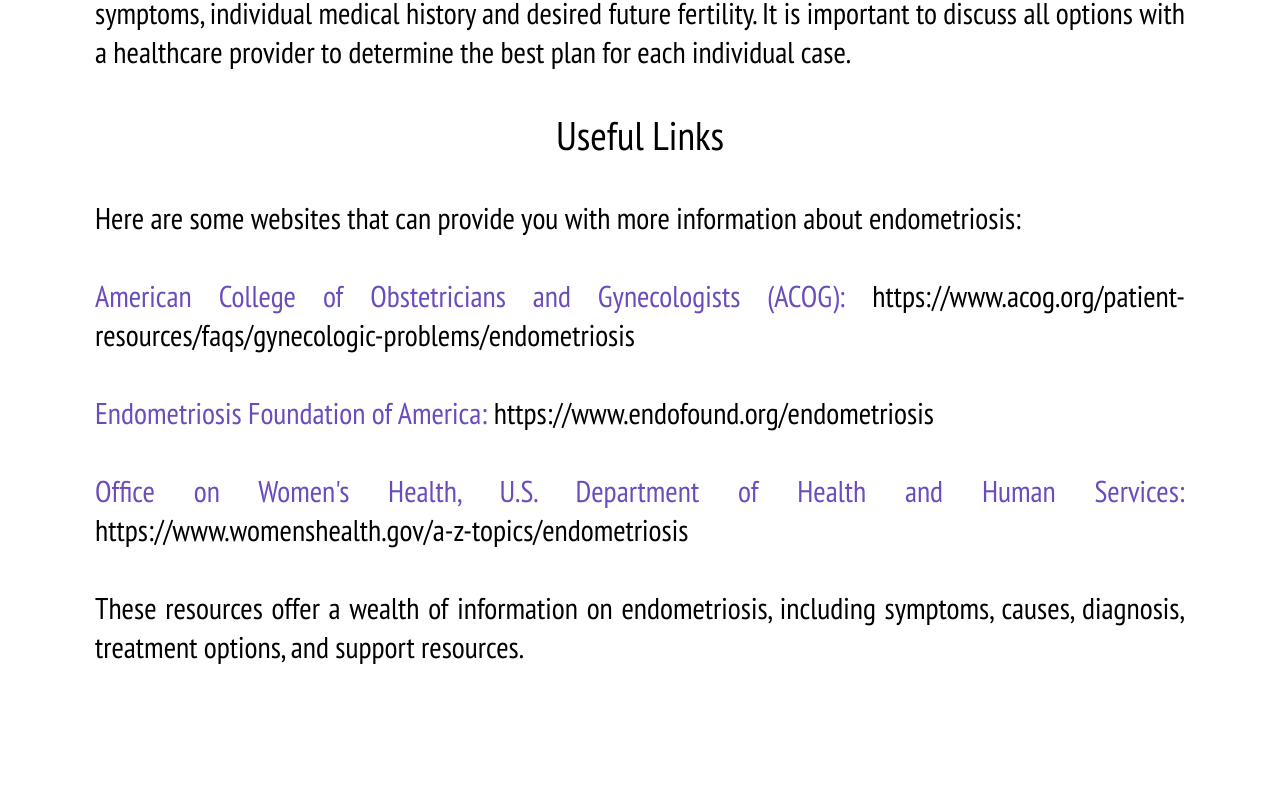
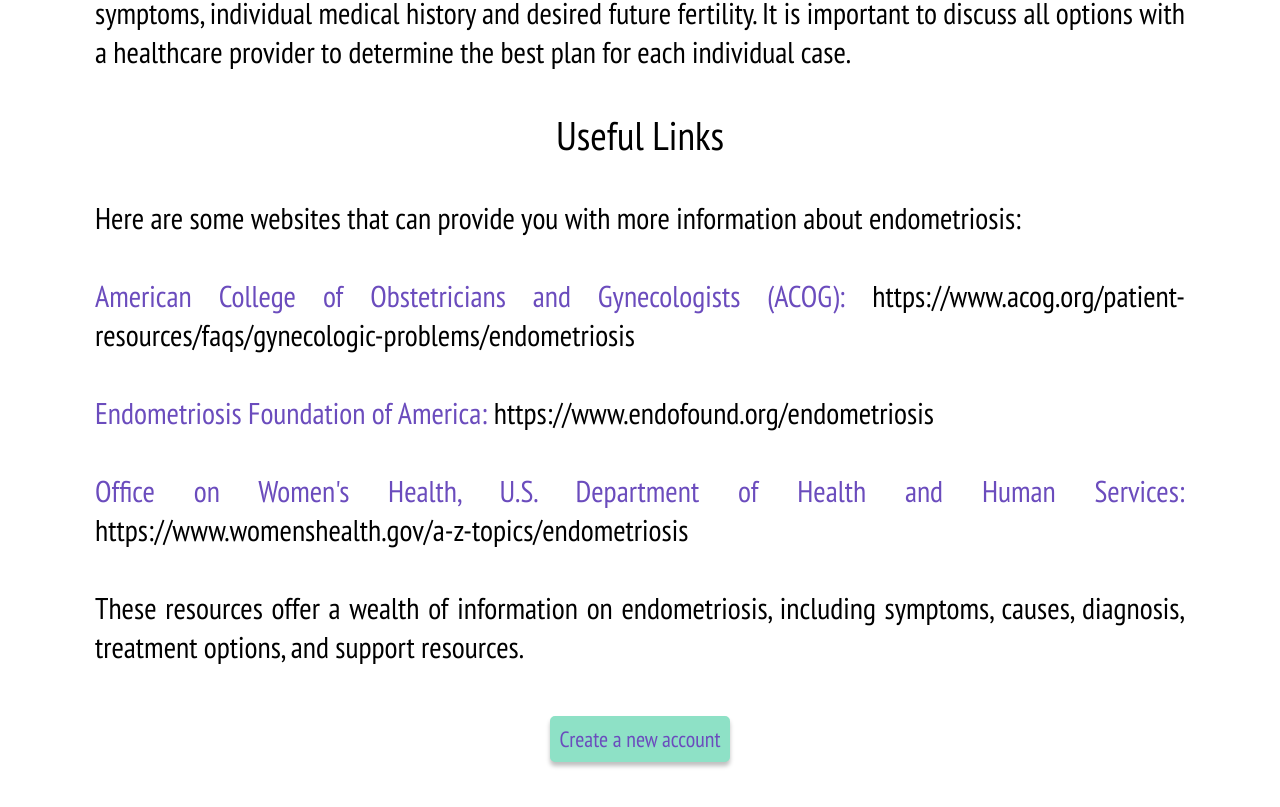
Before and after one commit to leslieber/endomeet, a Next.js app: page /about in a window 1280 px wide. Shown: the part 1880-2687 px from the top of the page. Before the commit the page ends 2661 px from the top, so only its background shows below. Built offline with nearby package versions, Linux system fonts and the light colour scheme.

Commit message:
Create a new account button about page

```diff
--- a/pages/about.tsx
+++ b/pages/about.tsx
@@ -97,6 +97,9 @@
                       <br/>
                       These resources offer a wealth of information on endometriosis, including symptoms, causes, diagnosis, treatment options, and support resources.</p>
                 </div>
+                <div className={style.createnewacc}>
+                    <Link href="../registration">Create a new account</Link>
+                    </div>
             </div>
         </div>
 
```
